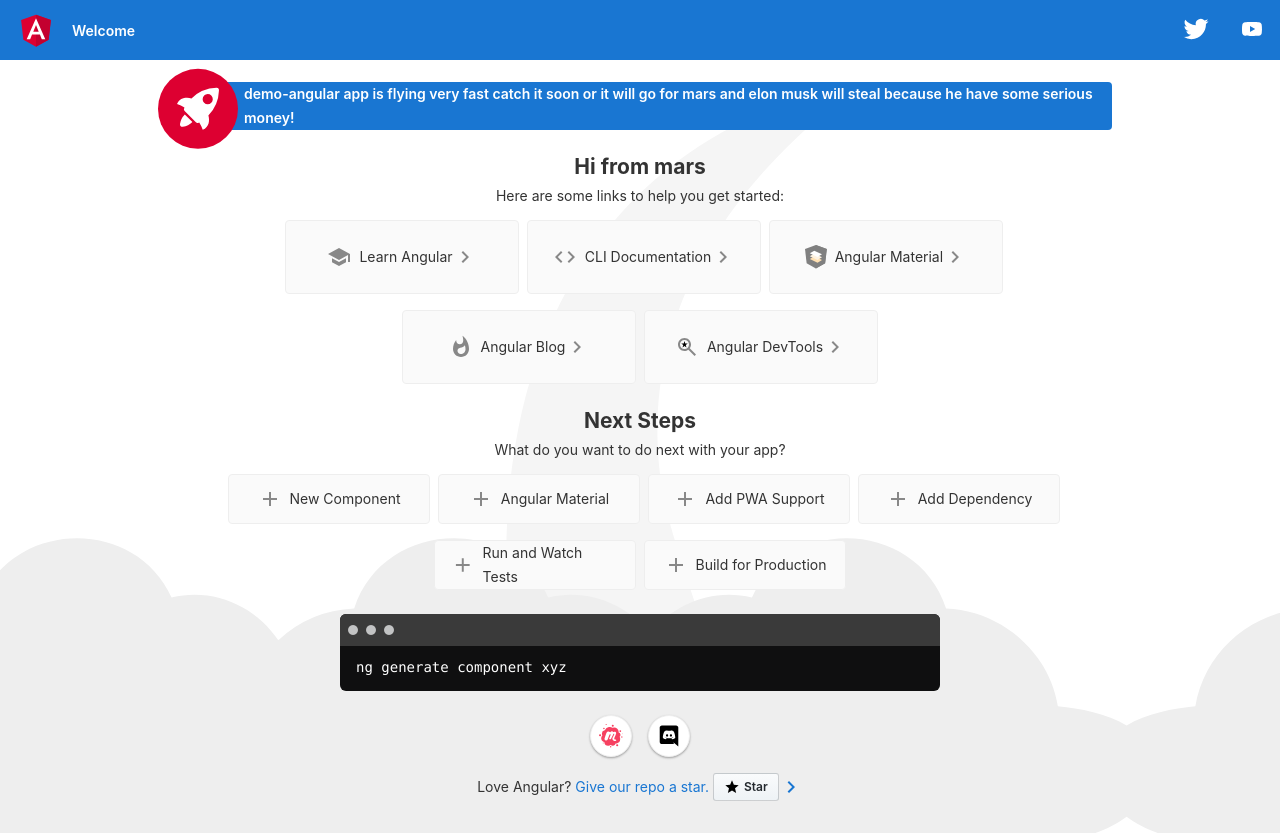
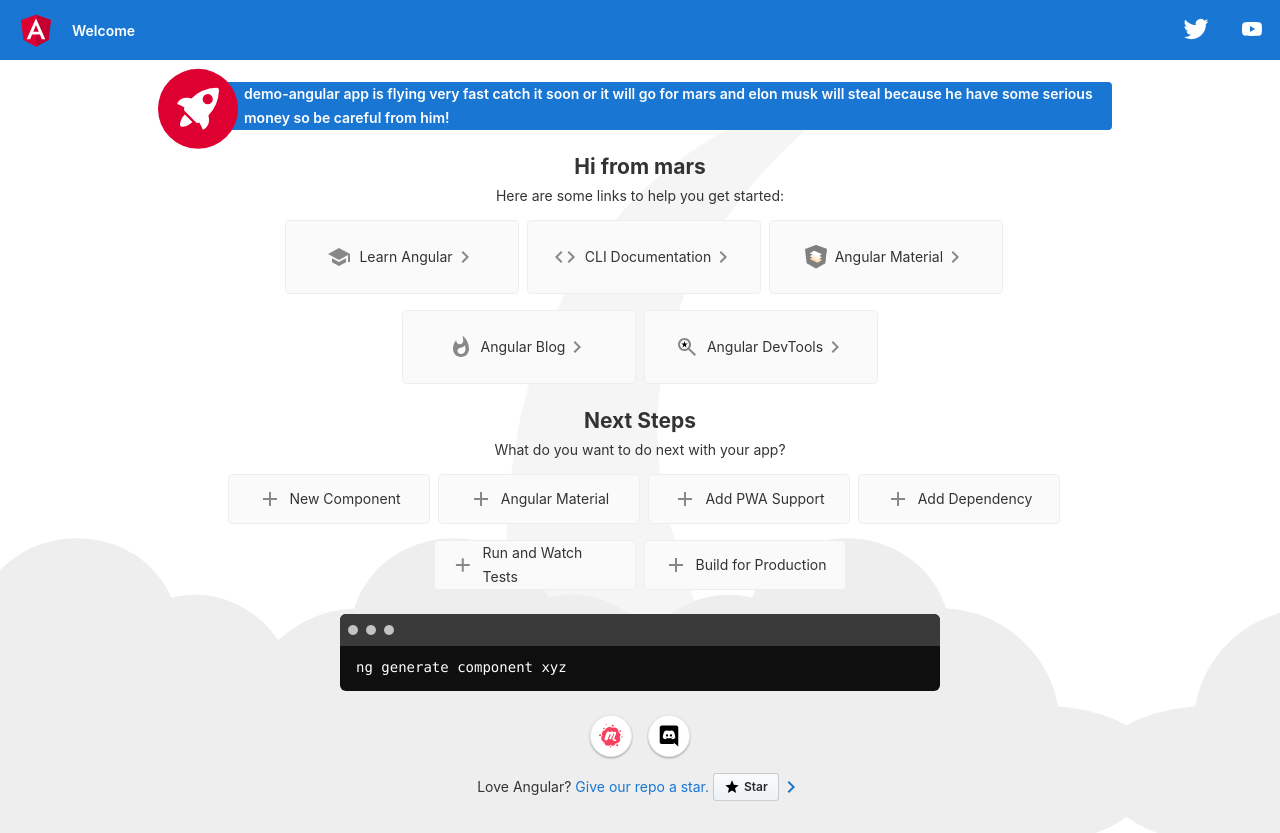
Before and after one commit to Thakurking/demo-angular, an Angular app: page / in a window 1280 px wide. Built offline with nearby package versions, Linux system fonts and the light colour scheme.

Commit message:
made some changes

```diff
--- a/src/app/app.component.html
+++ b/src/app/app.component.html
@@ -349,7 +349,7 @@
     </svg>
 
     <span>{{ title }} app is flying very fast catch it soon or it will go for mars and elon musk will steal because he
-      have some serious money!</span>
+      have some serious money so be careful from him!</span>
 
     <svg id="rocket-smoke" xmlns="http://www.w3.org/2000/svg" width="516.119" height="1083.632"
       viewBox="0 0 516.119 1083.632">
```
